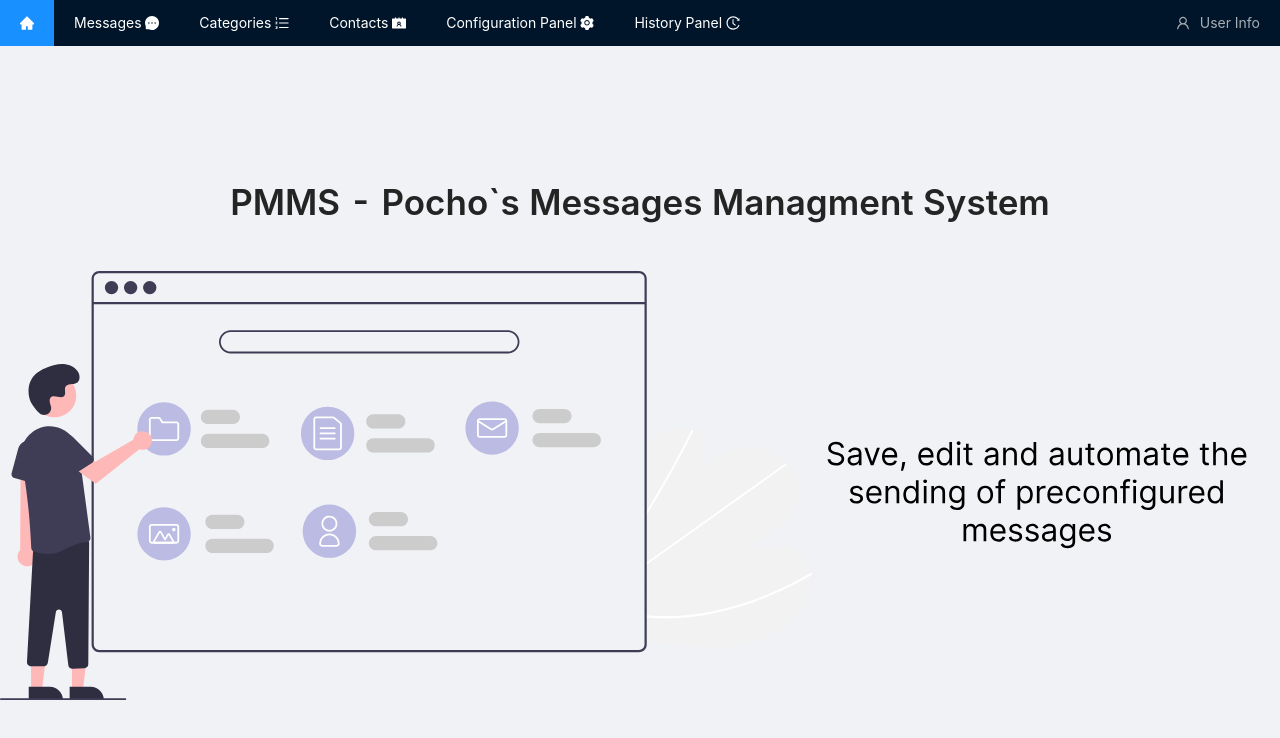
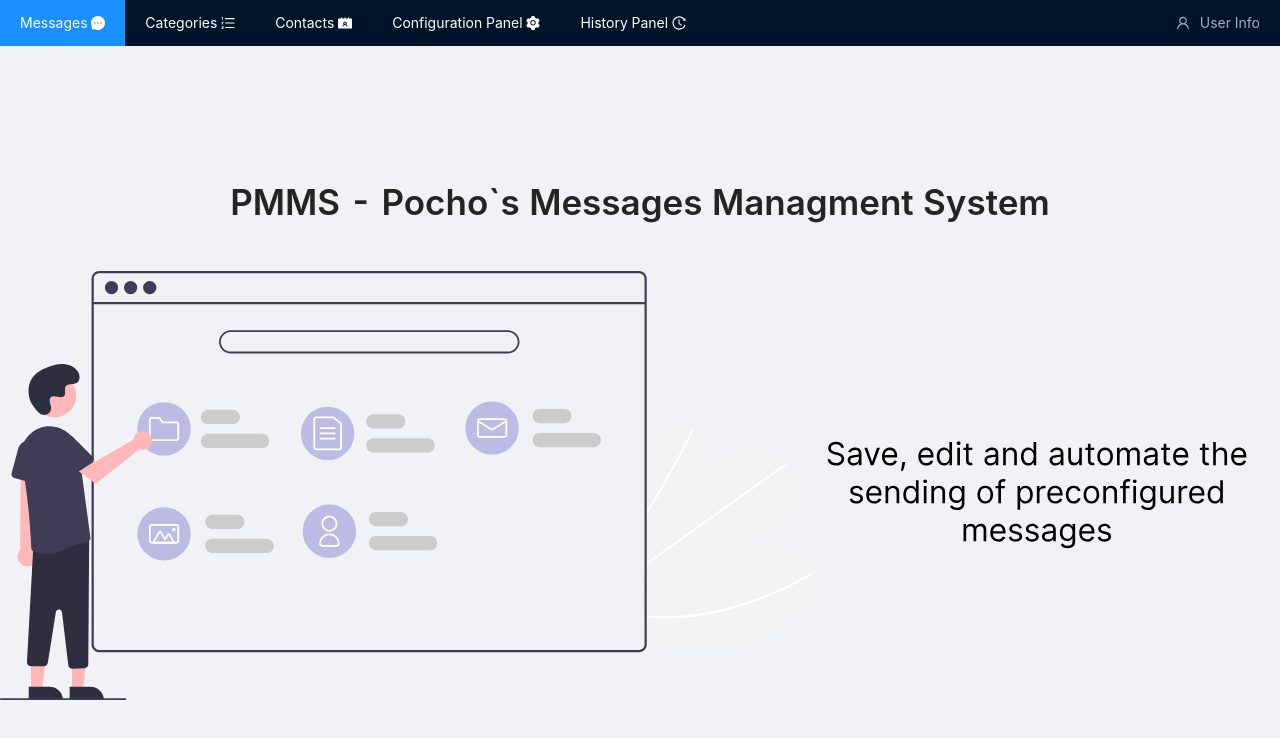
Before and after one commit to pcabreram1234/message-managment-pocho, a React (Vite) app: page / in a window 1280 px wide. Shown: the top 738 px of the page. Built offline with nearby package versions, Linux system fonts and the light colour scheme; no server answers; sample sign-in values are in the browser's storage; what @hookstate/core would draw is missing.

Commit message:
Home menu removed

```diff
--- a/src/components/layout/MenuBar.jsx
+++ b/src/components/layout/MenuBar.jsx
@@ -31,11 +31,11 @@
       defaultSelectedKeys={"home"}
       style={{ display: "flex", justifyContent: "left" }}
     >
-      <Menu.Item key={"home"}>
+      {/* <Menu.Item key={"home"}>
         <Link to={"/"}>
           <HomeFilled />
         </Link>
-      </Menu.Item>
+      </Menu.Item> */}
 
       <Menu.Item key={"Messages"}>
         <Link to={"/messages"}>
```
